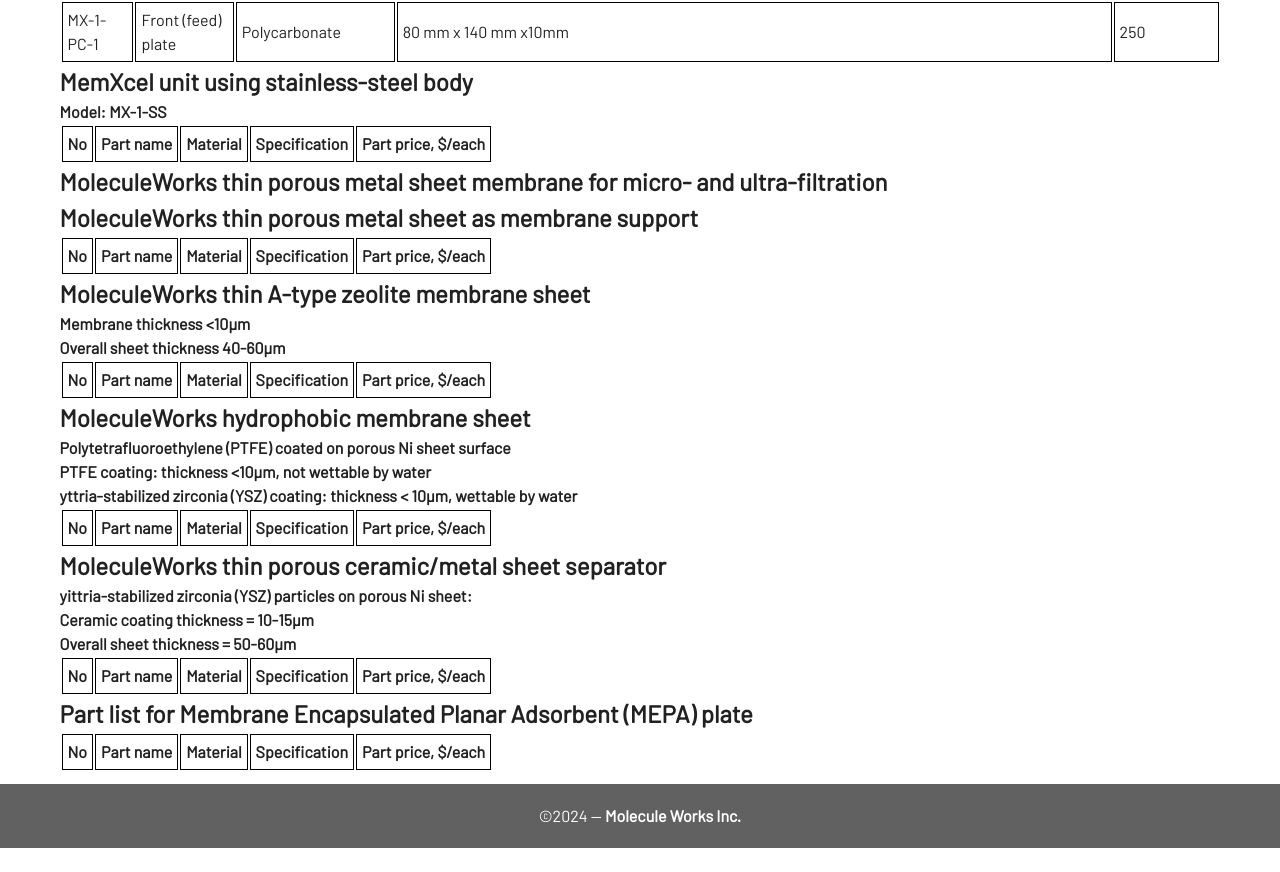
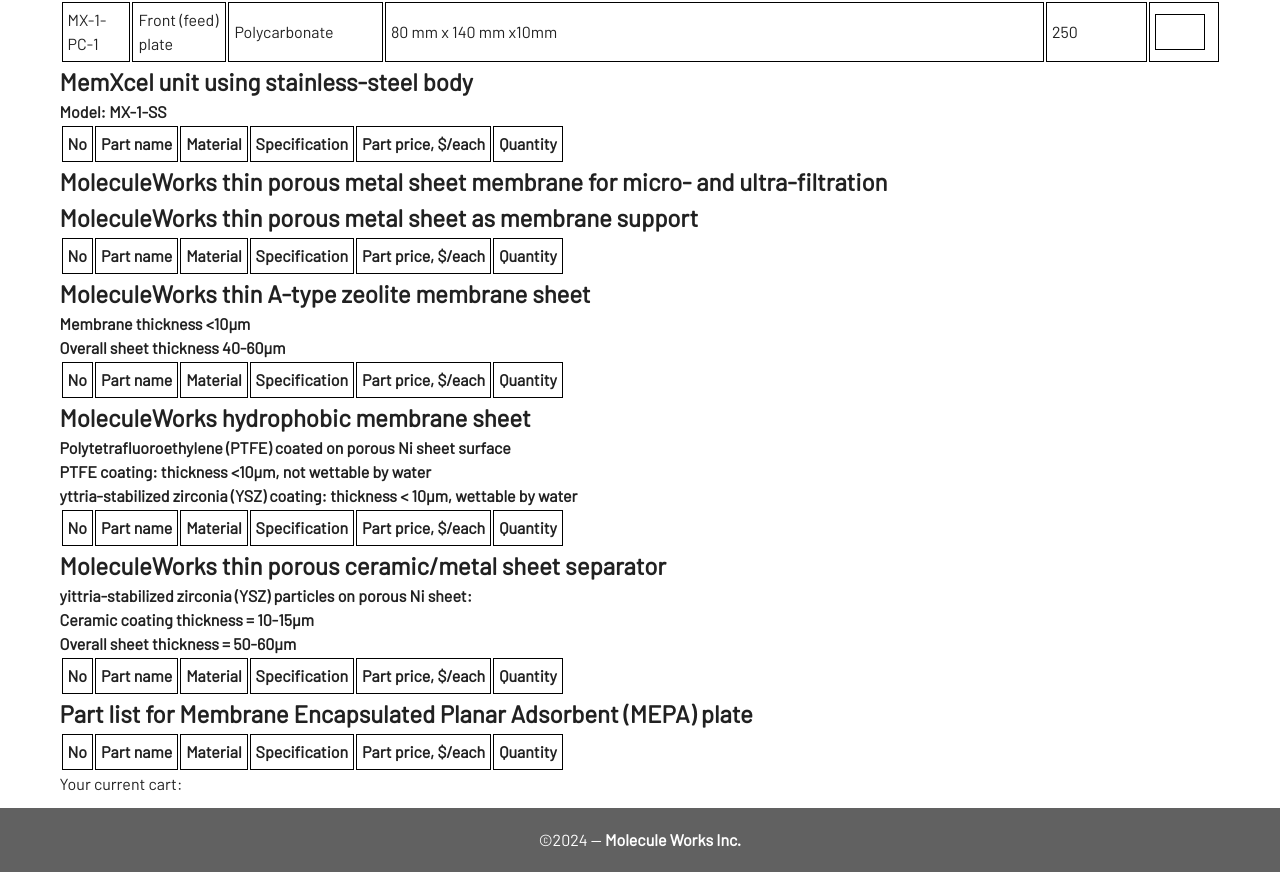
Before and after one commit to ybot1122/moleculeworks, a Vue app: page /orderForm in a window 1280 px wide. Shown: the part 360-1232 px from the top of the page. Before the commit the page ends 1208 px from the top, so only its background shows below. Built offline with nearby package versions, Linux system fonts and the light colour scheme.

Commit message:
Working Stripe API Call

```diff
--- a/src/components/ProductCategory.vue
+++ b/src/components/ProductCategory.vue
@@ -9,6 +9,7 @@
         <th>Material</th>
         <th>Specification</th>
         <th>Part price, $/each</th>
+        <th>Quantity</th>
       </tr>
       <tr v-for="(item) in items" v-bind:key="item.no">
         <td>{{ item.no }}</td>
@@ -16,6 +17,9 @@
         <td>{{ item.material }}</td>
         <td>{{ item.specification }}</td>
         <td>{{ item.partPrice }}</td>
+        <td>
+          <input type="number" />
+        </td>
       </tr>
     </table>
   </div>
@@ -51,4 +55,10 @@
   padding: 5px;
   margin: 0px;
 }
+
+input {
+  width: 50px;
+  padding: 5px;
+  border: 1px black solid;
+}
 </style>
--- a/src/components/ProductList.vue
+++ b/src/components/ProductList.vue
@@ -36,6 +36,9 @@
     <ProductCategory
       v-bind:title="['Part list for Membrane Encapsulated Planar Adsorbent (MEPA) plate']"
     />
+    <div>
+      Your current cart:
+    </div>
 </v-container>
 </template>
 
```
Also changed, not shown: 2 other files (tests, documents, lock files or other folders).
